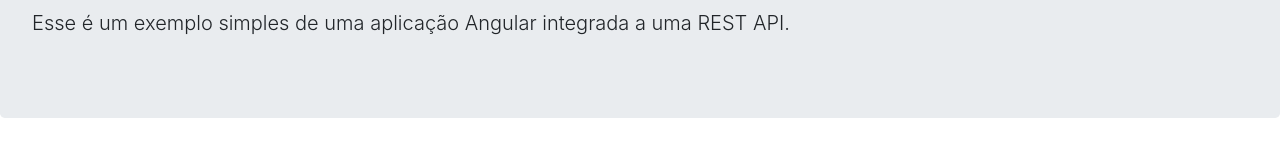
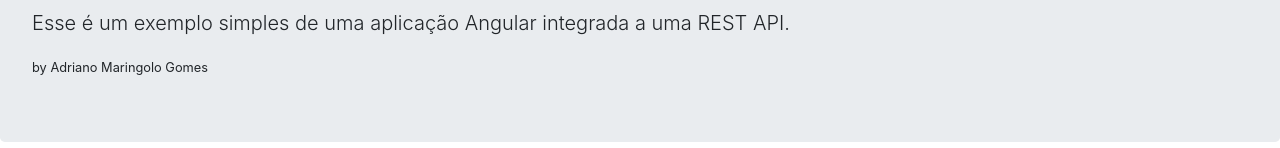
Before and after one commit to adrianomaringolo/agenda-angular, an Angular app: page / in a window 1280 px wide. Shown: the part 131-279 px from the top of the page. Built offline with nearby package versions, Linux system fonts and the light colour scheme; no server answers.

Commit message:
Exemplo com ng-content

```diff
--- a/src/app/app.component.html
+++ b/src/app/app.component.html
@@ -1,6 +1,10 @@
 <app-header
 [titulo]="tituloApp"
-subtitulo="Esse é um exemplo simples de uma aplicação Angular integrada a uma REST API."></app-header>
+subtitulo="Esse é um exemplo simples de uma aplicação Angular integrada a uma REST API.">
+
+  <small>by Adriano Maringolo Gomes</small>
+
+</app-header>
 
 <div class="container-fluid">
   <div class="row">
--- a/src/app/header/header.component.html
+++ b/src/app/header/header.component.html
@@ -1,4 +1,7 @@
 <div class="jumbotron">
   <h1 class="display-4">{{ titulo }}</h1>
   <p class="lead">{{ subtitulo }}</p>
+
+  <ng-content></ng-content>
+
 </div>
```
